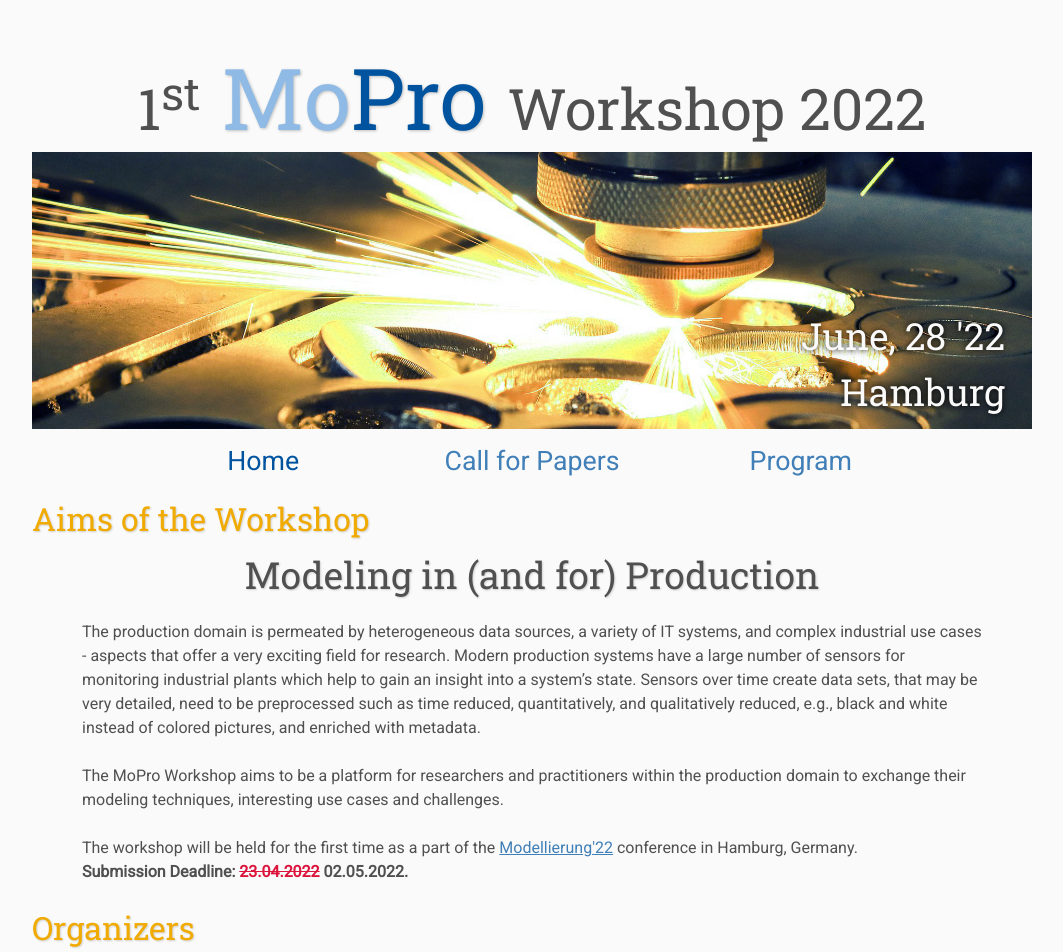
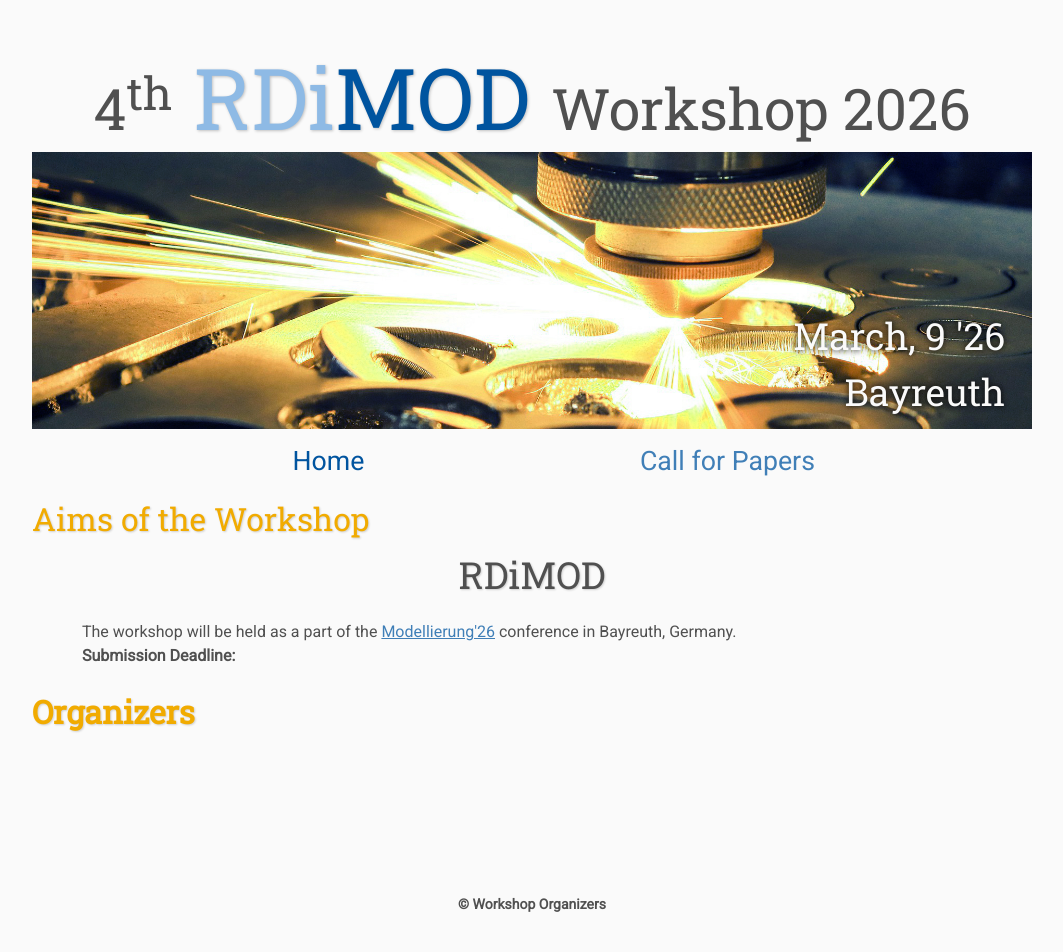
Before and after one commit to judithmichael/RDiMOD26, a plain HTML site: page index.html in a window 1280 px wide. Shown: the top 952 px of the page, without its empty margins (108-1171 px from the left). Drawn offline with Linux system fonts and the light colour scheme.

Commit message:
Update index.html

```diff
--- a/index.html
+++ b/index.html
@@ -8,20 +8,20 @@
     <meta name="description" content="MoPro Workshop">
     <meta name="resource-type" content="document">
     <meta name="distribution" content="global">
-    <meta name="KeyWords" content="Modeling, Production">
+    <meta name="KeyWords" content="Modeling, Research Data">
     <title>Workshop | MoPro'22</title>
 </head>
 
 <body>
 
     <div class="banner">
-        <img src="assets/h1.jpg" alt="MoPro Workshop" style="width:100%">
+        <img src="assets/h1.jpg" alt="RDiMOD Workshop" style="width:100%">
         <div class="top-left">
-            <span class="year"> 1<sup>st</sup></span> <span class="title1">Mo</span><span class="title2">Pro</span>  <span class="year"> Workshop 2022</span><br>
+            <span class="year"> 4<sup>th</sup></span> <span class="title1">RDi</span><span class="title2">MOD</span>  <span class="year"> Workshop 2026</span><br>
 
         </div>
         <div class="bottom-right">
-             June, 28 '22 <br> Hamburg
+             March, 9 '26 <br> Bayreuth
         </div>
     </div>
 
@@ -33,34 +33,26 @@
             <td class="navigation">
                 <a title="Call for Papers" href="cfp">Call for Papers</a>
             </td>
-            <td class="navigation">
+           <!-- <td class="navigation">
                 <a title="Program" href="program">Program</a>
-            </td>
+            </td> -->
         </tr>
     </table>
 
 
     <h2>Aims of the Workshop</h2>
-    <center><hblue>Modeling in (and for) Production</hblue></center>
+    <center><hblue>RDiMOD</hblue></center>
     <p>
-        The production domain is permeated by heterogeneous data sources, a variety of IT systems, and complex
-        industrial use cases - aspects that offer a very exciting field for research. Modern production systems
-        have a large number of sensors for monitoring industrial plants which help to gain an insight into a
-        system’s state. Sensors over time create data sets, that may be very detailed, need to be preprocessed
-        such as time reduced, quantitatively, and qualitatively reduced, e.g., black and white instead of colored
-        pictures, and enriched with metadata.
+
     </p>
     <p>
-        The MoPro Workshop aims to be a platform for researchers and practitioners within the production domain
-        to exchange their modeling
-        techniques, interesting use cases and challenges.
-    </p>
-    <p>
-        The workshop will be held for the first time as a part of the
-        <a href="https://qfam.gi.de/modellierung2022" target="_blank">Modellierung'22</a> conference in Hamburg, Germany.<br>
-        <b>Submission Deadline: <crossedred>23.04.2022</crossedred> 02.05.2022.</b>
+        The workshop will be held as a part of the
+        <a href="https://www.modellierung-2026.uni-bayreuth.de/" target="_blank">Modellierung'26</a> conference in Bayreuth, Germany.<br>
+        <b>Submission Deadline: <TBD.</b>
     </p>
     <h2>Organizers</h2>
+
+            <!--
 
     <table class="sponsors">
         <tr>
@@ -83,6 +75,7 @@
         <b>Judith Michael</b> is Deputy Coordinator of Workstream A.II (Conceptual Foundations of Digital Shadows)
         within the German Cluster of Excellence <a href="https://iop-portal.rwth-aachen.de" >Internet of Production</a>.
     </p>
+            -->
 
     <footer>
         &copy; Workshop Organizers
```
